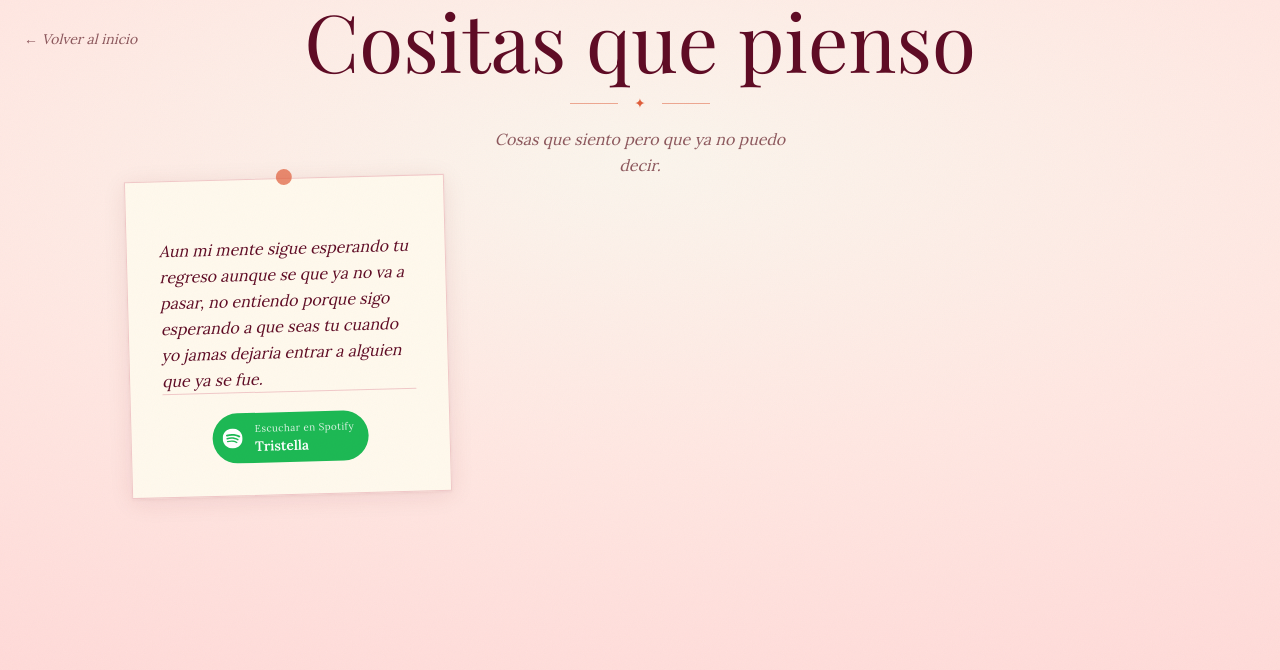
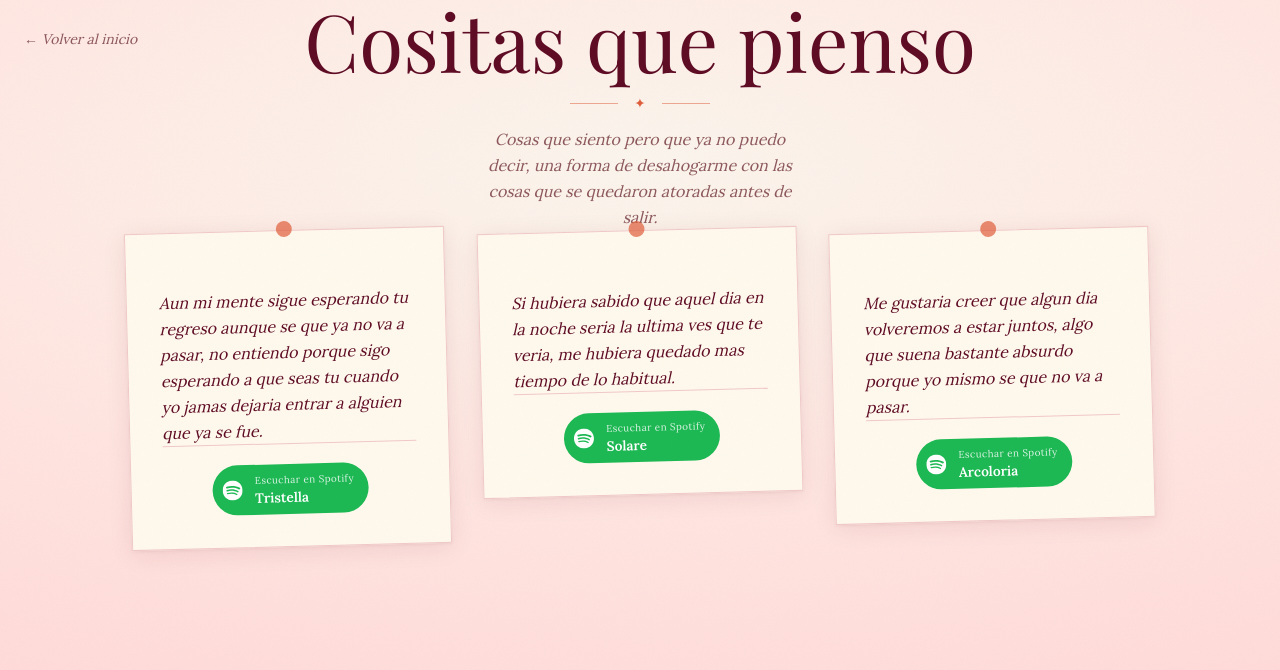
Before and after one commit to Hugo-DevM/Felices-25, a Next.js app: page /notas in a window 1280 px wide. Shown: the top 670 px of the page. Built offline with nearby package versions, Linux system fonts and the light colour scheme.

Commit message:
Add new notes to NOTAS array with corresponding song details and update descriptive text in NotasPage for enhanced emotional context.

```diff
--- a/app/notas/page.tsx
+++ b/app/notas/page.tsx
@@ -21,6 +21,26 @@ const NOTAS: Nota[] = [
     cancion: {
       titulo: "Tristella",
       url: "https://open.spotify.com/track/68jzcOer781H6plrKH2ERE?si=e218479237244da7",
+    },
+    rotacion: -1.5,
+  },
+  {
+    id: 2,
+    texto:
+      "Si hubiera sabido que aquel dia en la noche seria la ultima ves que te veria, me hubiera quedado mas tiempo de lo habitual.",
+    cancion: {
+      titulo: "Solare",
+      url: "https://open.spotify.com/track/6TaJZRQRgvjOtRb31BlPLd?si=83adf7c26106477f",
+    },
+    rotacion: -1.5,
+  },
+  {
+    id: 3,
+    texto:
+      "Me gustaria creer que algun dia volveremos a estar juntos, algo que suena bastante absurdo porque yo mismo se que no va a pasar.",
+    cancion: {
+      titulo: "Arcoloria",
+      url: "https://open.spotify.com/track/0Z3l6V9yEstXhGrMcUxYlJ?si=441b4ddd663a4998",
     },
     rotacion: -1.5,
   },
@@ -192,7 +212,8 @@ export default function NotasPage() {
             fontSize: "1rem",
           }}
         >
-          Cosas que siento pero que ya no puedo decir.
+          Cosas que siento pero que ya no puedo decir, una forma de desahogarme
+          con las cosas que se quedaron atoradas antes de salir.
         </p>
       </motion.div>
 
```
